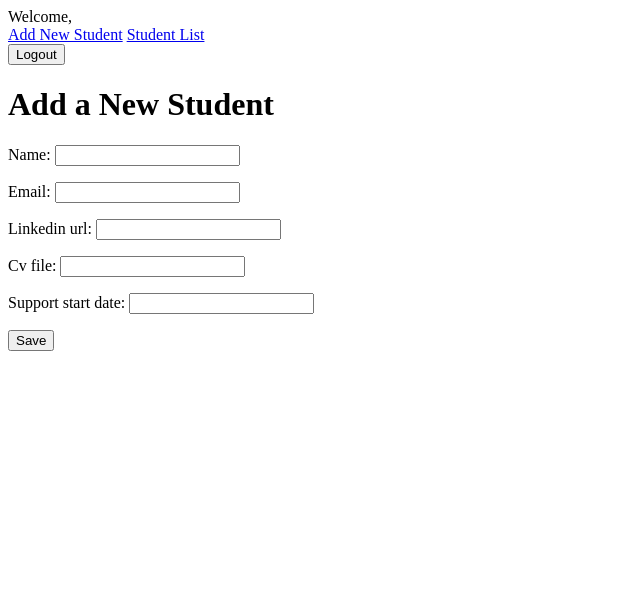
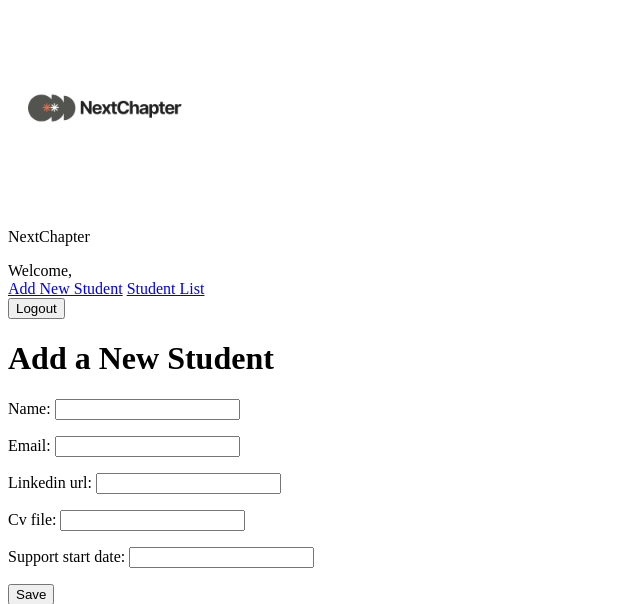
Before and after one commit to zahralmosawi/NextChapter, a Django app: template main_app/templates/tracker/add_student.html in a window 1280 px wide. Shown: the top 604 px of the page, without its empty margins (0-640 px from the left). Run offline with Django 5.2, Linux system fonts and the light colour scheme; the template is opened without the code that fills it: values that come from a table or form of the project are taken from there, others are empty.

Commit message:
added logo image

```diff
--- a/main_app/templates/base.html
+++ b/main_app/templates/base.html
@@ -1,9 +1,12 @@
 <!doctype html>
+{% load static %}
 <html>
   <head>
     <meta charset="utf-8"><title>NextChapter</title>
 </head>
   <body>
+    <img src="{% static 'images/NextChapter.png' %}" alt="NextChapter Logo" width="200" height="200">
+    <p>NextChapter</p>
     Welcome, {{user.username}}
     {% if user.role == user.Role.TRACKER %}
       <nav>
```
Also changed, not shown: main_app/static/images/NextChapter.png (added).
